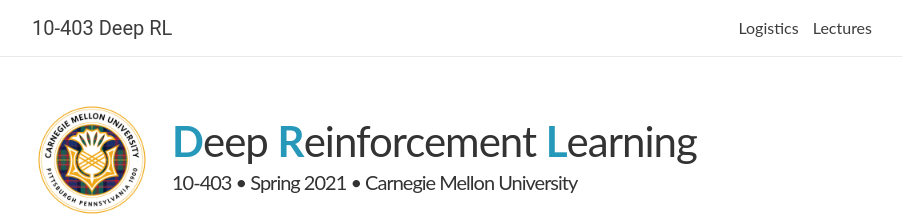
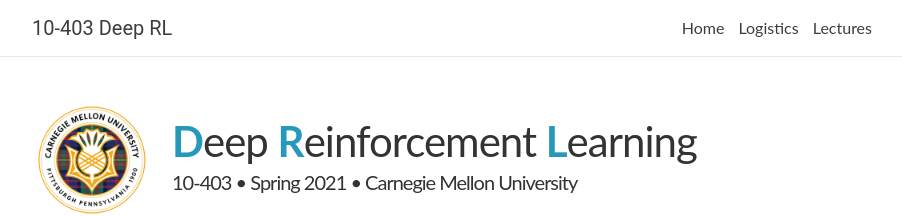
Before and after one commit to cmudeeprl/403_website, a Jekyll site: the page built from _pages/about.md, in a window 1280 px wide. Shown: the top 216 px of the page, without its empty margins (188-1090 px from the left). Built offline with Jekyll 4.4.1, drawn with Linux system fonts in a browser that asks for light colours; nearby versions of some CDN libraries; comment, search, counter and statistics services are not loaded.

Commit message:
feat: add home tab in the header

```diff
--- a/_includes/header.html
+++ b/_includes/header.html
@@ -19,6 +19,7 @@
         </label>
 
       <div class="trigger">
+        <a class="page-link" href="{{ site.baseurl | prepend: site.url }}">Home</a>
         <a class="page-link" href="{{ '/logistics/' | relative_url }}">Logistics</a>
         <a class="page-link" href="{{ '/lectures/' | relative_url }}">Lectures</a>
         <!-- <a class="page-link" href="{{ '/calendar/' | relative_url }}">Calendar</a> -->
```
